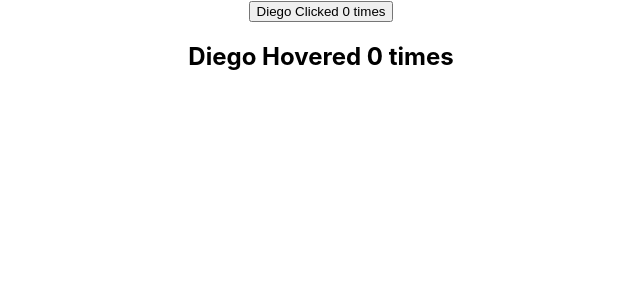
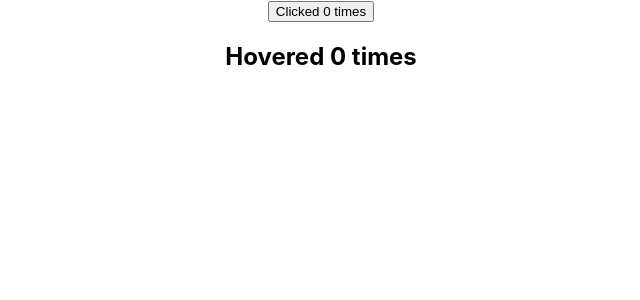
Before and after one commit to CZDiego/react-tutorial, a React (Create React App) app: page / in a window 1280 px wide. Shown: the top 300 px of the page, without its empty margins (319-959 px from the left). Built offline with nearby package versions, Linux system fonts and the light colour scheme.

Commit message:
Add render props pattern

```diff
--- a/src/App.js
+++ b/src/App.js
@@ -1,16 +1,41 @@
 import React from 'react';
 import './App.css';
-import ClickCounter from "./components/higherOrderComponents/ClickCounter";
-import HoverCounter from "./components/higherOrderComponents/HoverCounter";
+import ClickCounterTwo from "./components/higherOrderComponents/ClickCounterTwo";
+import HoverCounterTwo from "./components/higherOrderComponents/HoverCounterTwo";
+import Counter from "./components/higherOrderComponents/Counter";
 
 function App() {
 
   return (
     <div className="App">
 
+      {/*
+
       <ClickCounter name="Diego"/>
 
       <HoverCounter name="Diego"/>
+
+      <User render={(isLoggedIn) => isLoggedIn ? 'Diego' : 'Guest'}/>
+
+      */}
+
+      {/*Render props pattern*/}
+      <Counter>
+        {
+          (count, incrementCount) =>
+            <ClickCounterTwo count={count}
+                             incrementCount={incrementCount}/>
+        }
+      </Counter>
+
+      <Counter>
+        {
+          (count, incrementCount) =>
+            <HoverCounterTwo count={count}
+                             incrementCount={incrementCount}/>
+        }
+      </Counter>
+
     </div>
   );
 }
--- /dev/null
+++ b/src/components/higherOrderComponents/ClickCounterTwo.js
@@ -0,0 +1,18 @@
+import React from "react";
+import withCounter from "./WithCounter";
+
+class ClickCounter extends React.Component {
+
+  render() {
+
+    const {count, incrementCount} = this.props;
+
+    return (
+      <button
+        onClick={incrementCount}>{this.props.name} Clicked {count} times</button>
+    );
+  }
+
+}
+
+export default withCounter(ClickCounter, 1);
--- /dev/null
+++ b/src/components/higherOrderComponents/Counter.js
@@ -0,0 +1,29 @@
+import React from "react";
+
+class Counter extends React.Component {
+
+  constructor(props) {
+    super(props);
+
+    this.state = {
+      count: 0
+    }
+  }
+
+  incrementCount = () => {
+    this.setState(prevState => {
+      return {count: prevState.count + 1}
+    })
+  };
+
+  render() {
+    return (
+      <div>
+        {this.props.children(this.state.count, this.incrementCount)}
+      </div>
+    );
+  }
+
+}
+
+export default Counter;
--- /dev/null
+++ b/src/components/higherOrderComponents/HoverCounterTwo.js
@@ -0,0 +1,19 @@
+import React from "react";
+import withCounter from "./WithCounter";
+
+class HoverCounter extends React.Component {
+
+  render() {
+
+    const {count, incrementCount} = this.props;
+
+    return (
+      <div>
+        <h2
+          onMouseOver={incrementCount}>{this.props.name} Hovered {count} times</h2>
+      </div>
+    );
+  }
+}
+
+export default withCounter(HoverCounter, 13);
```
Also changed, not shown: src/components/higherOrderComponents/User.js (added, +15 -0 lines).
